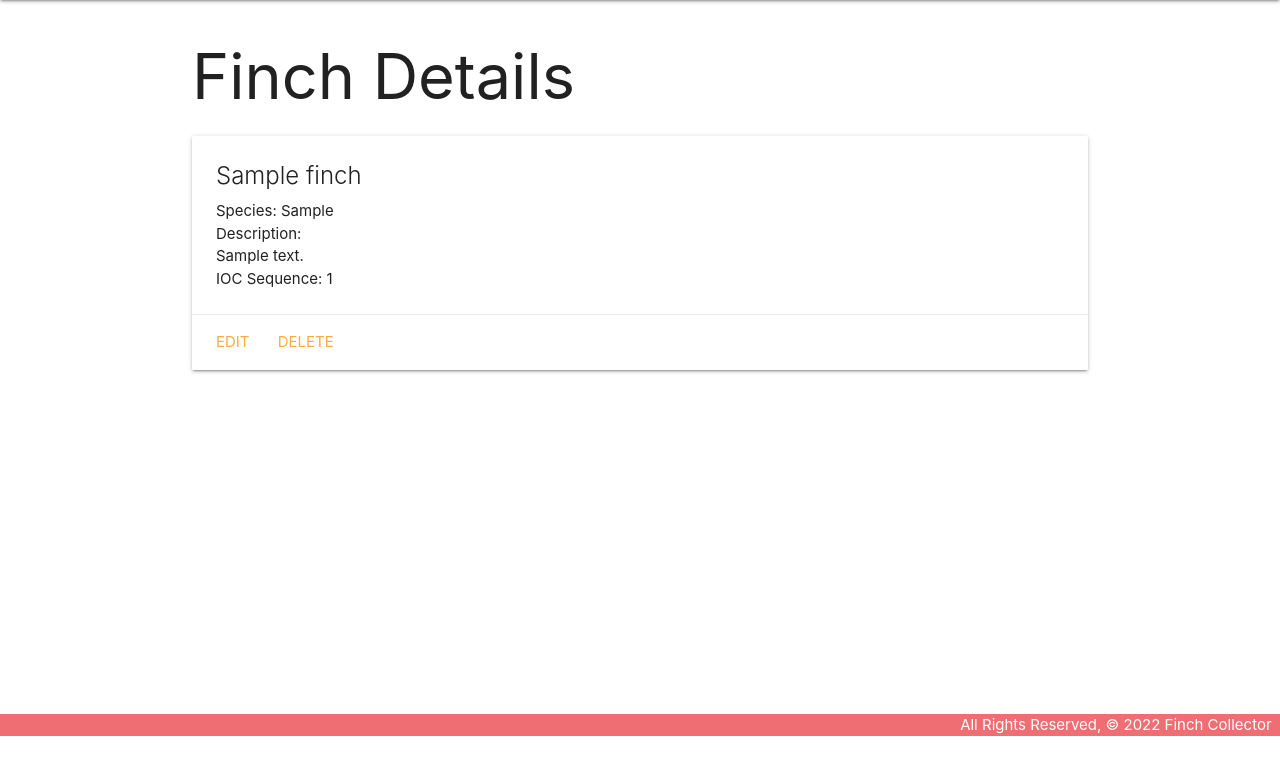
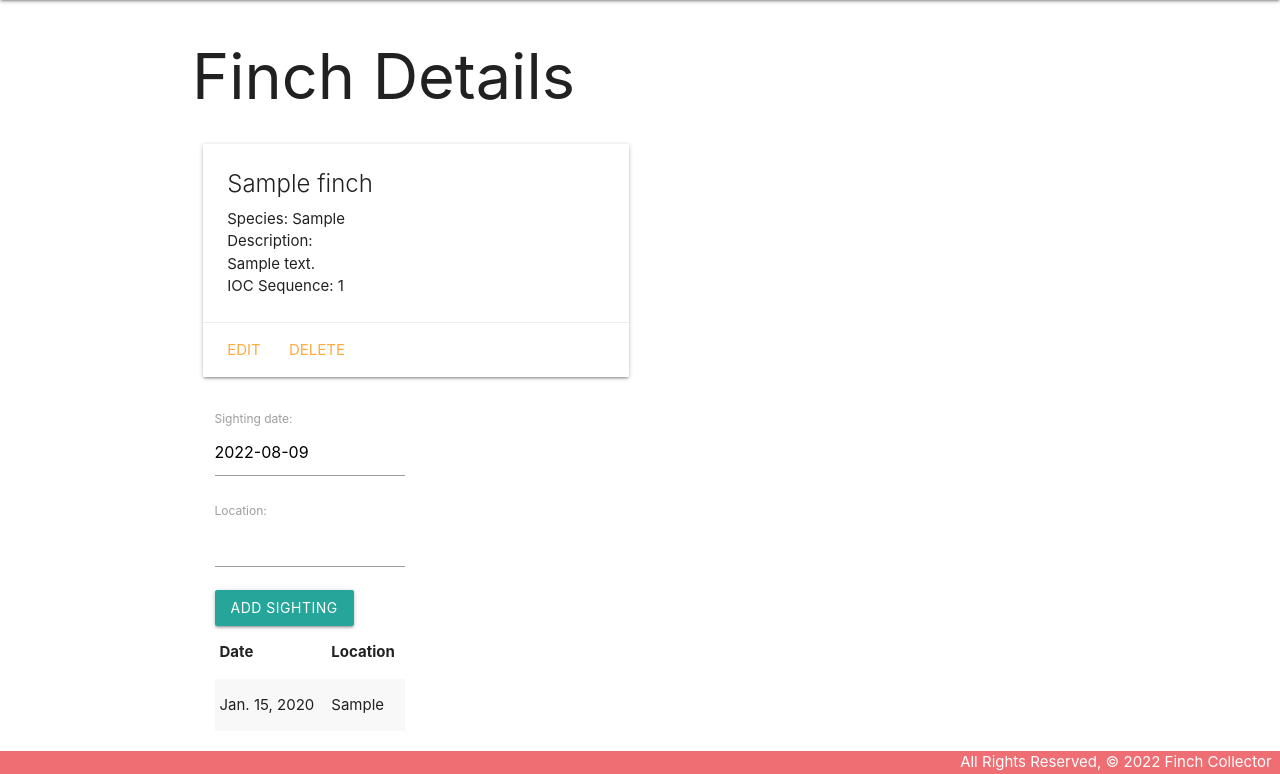
Before and after one commit to abpandanguyen/finchcollector, a Django app: page /finches/1/ in a window 1280 px wide. Shown: the part 64-838 px from the top of the page. Before the commit the page ends 800 px from the top, so only its background shows below. Run offline with Django 4.2, Linux system fonts and the light colour scheme; tables that the repository leaves empty hold one stand-in row (values such as "Sample post").

Commit message:
Finished Part 4

```diff
--- a/main_app/admin.py
+++ b/main_app/admin.py
@@ -1,6 +1,7 @@
 from django.contrib import admin
 # import models here
-from .models import Finch
+from .models import Finch, Sighting
 
 # Register your models here.
 admin.site.register(Finch)
+admin.site.register(Sighting)
--- /dev/null
+++ b/main_app/forms.py
@@ -0,0 +1,8 @@
+from calendar import c
+from django.forms import ModelForm
+from .models import Sighting
+
+class SightingForm(ModelForm):
+    class Meta:
+        model = Sighting
+        fields = ['date', 'location']
--- a/main_app/models.py
+++ b/main_app/models.py
@@ -15,3 +15,15 @@ class Finch(models.Model):
 
     def get_absolute_url(self):
         return reverse('detail', kwargs={'cat_id': self.id})
+
+class Sighting(models.Model):
+    date = models.DateField('sighting date')
+    location = models.CharField(max_length=50)
+
+    finch = models.ForeignKey(Finch, on_delete=models.CASCADE)
+
+    def __str__(self):
+        return f"{self.location} on {self.date}"
+
+    class Meta:
+        ordering = ['-date']
--- a/main_app/templates/base.html
+++ b/main_app/templates/base.html
@@ -9,6 +9,7 @@
     <title>Finch Collector</title>
     <link rel="stylesheet" type="text/css" href="{% static 'css/style.css' %}">
     <link rel="stylesheet"href="https://cdnjs.cloudflare.com/ajax/libs/materialize/1.0.0/css/materialize.min.css">
+    <script src="https://cdnjs.cloudflare.com/ajax/libs/materialize/1.0.0/js/materialize.min.js"></script>
 </head>
 <body>
   <header class="navbar-fixed">
--- a/main_app/templates/finches/detail.html
+++ b/main_app/templates/finches/detail.html
@@ -3,6 +3,8 @@
 
 <h1>Finch Details</h1>
 
+<div class="row">
+  <div class="col s6">
     <div class="card">
       <div class="card-content">
         <span class="card-title">{{ finch.commonName }}</span>
@@ -15,5 +17,35 @@
         <a href="{% url 'finches_delete' finch.id %}">Delete</a>
       </div>
     </div>
+  <div class="col s6">
+    <form action="{% url 'add_sighting' finch.id %}" method="POST">
+      {% csrf_token %}
+      {{ sighting_form.as_p }}
+      <input type="submit" class="btn" value="Add Sighting">
+    </form>
+    <table class="striped">
+      <thead>
+        <tr><th>Date</th><th>Location</th></tr>
+      </thead>
+      <tbody>
+        {% for sighting in finch.sighting_set.all %}
+          <tr>
+            <td>{{sighting.date}}</td>
+            <td>{{sighting.location}}</td>
+          </tr>
+        {% endfor %}
+      </tbody>
+    </table>
+  </div>
+</div>
 
+<script>
+  const dateEl = document.getElementById('id_date');
+  M.Datepicker.init(dateEl, {
+  format: 'yyyy-mm-dd',
+  defaultDate: new Date(),
+  setDefaultDate: true,
+  autoClose: true
+  });
+</script>
 {% endblock %}
--- a/main_app/urls.py
+++ b/main_app/urls.py
@@ -12,4 +12,5 @@ urlpatterns = [
     # routes for update/delete
     path('finches/<int:pk>/update/', views.FinchUpdate.as_view(), name='finches_update'),
     path('finches/<int:pk>/delete/', views.FinchDelete.as_view(), name='finches_delete'),
+    path('finches/<int:finch_id>/add_sighting/', views.add_sighting, name='add_sighting'),
 ]
--- a/main_app/views.py
+++ b/main_app/views.py
@@ -1,6 +1,7 @@
-from django.shortcuts import render
+from django.shortcuts import render, redirect
 from django.views.generic.edit import CreateView, UpdateView, DeleteView
 from .models import Finch
+from .forms import SightingForm
 
 from django.http import HttpResponse
 
@@ -34,4 +35,18 @@ def finches_index(request):
 
 def finches_detail(request, finch_id):
     finch = Finch.objects.get(id=finch_id)
-    return render(request, 'finches/detail.html', { 'finch': finch })
+    sighting_form = SightingForm()
+    return render(request, 'finches/detail.html', {
+        'finch': finch, 'sighting_form': sighting_form
+    })
+
+def add_sighting(request, finch_id):
+    form = SightingForm(request.POST)
+    #validate the form
+    if form.is_valid():
+        # dont save the form to database until
+        # has finch_id assigned
+        new_sighting = form.save(commit=False)
+        new_sighting.finch_id = finch_id
+        new_sighting.save()
+    return redirect('detail', finch_id=finch_id)
```
Also changed, not shown: main_app/migrations/0002_sightings.py (added), main_app/migrations/0003_rename_sightings_sighting.py (added). Lines whose indentation alone changed are shown as unchanged.
